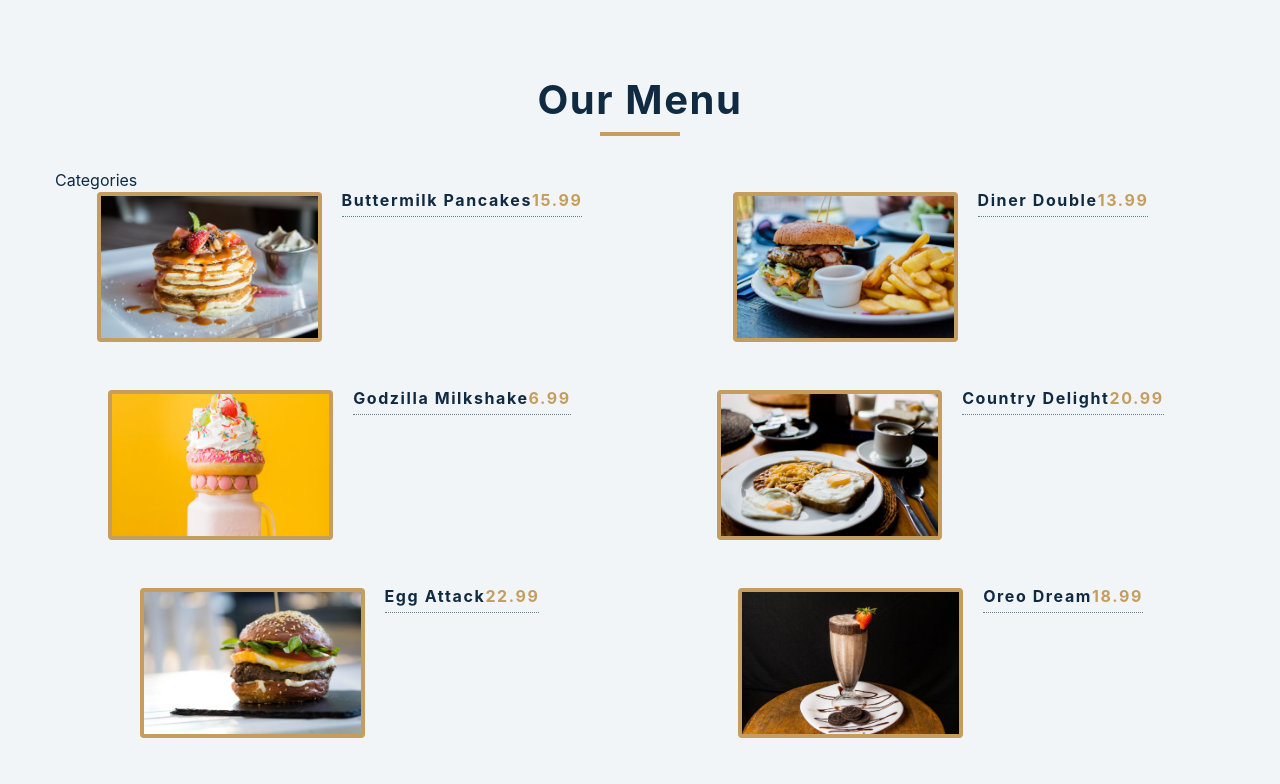
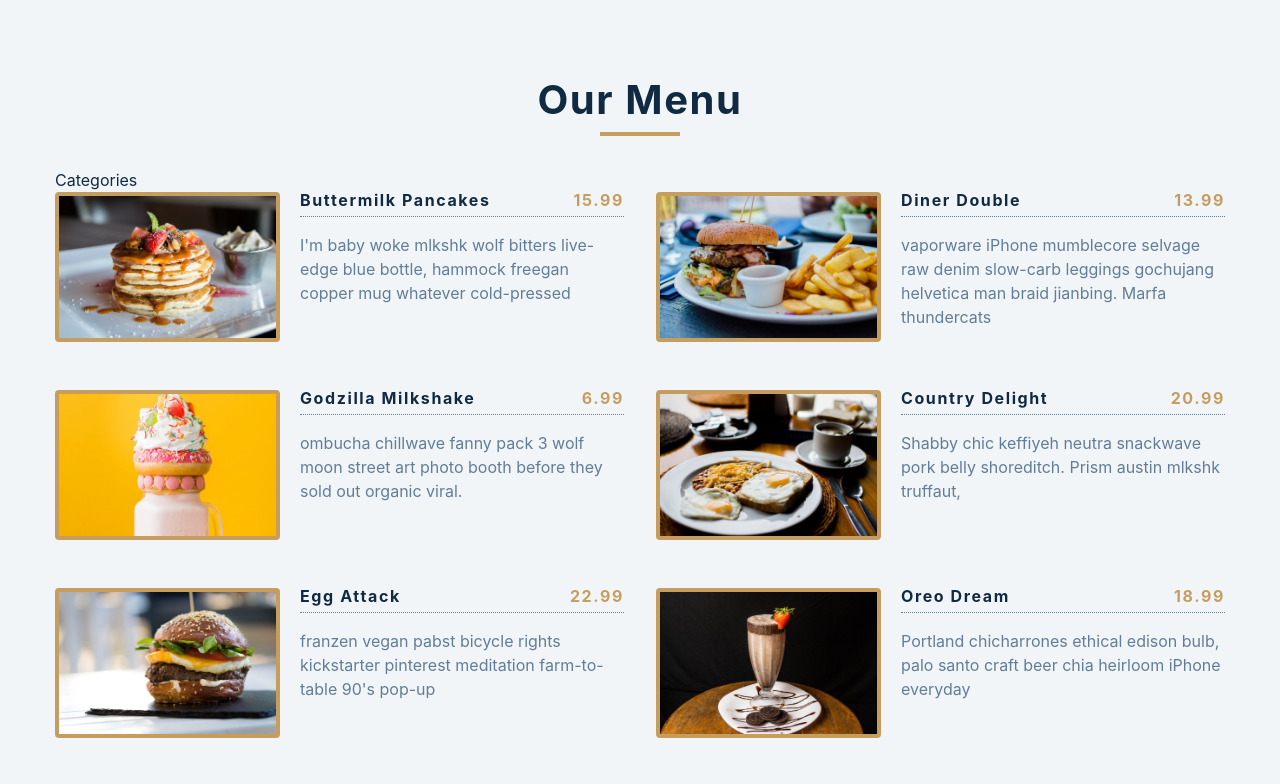
Before and after one commit to SyedMuhammedBilal/Menu-App, a React (Create React App) app: page / in a window 1280 px wide. Shown: the top 784 px of the page. Built offline with nearby package versions, Linux system fonts and the light colour scheme.

Commit message:
description added in products card

```diff
--- a/src/components/Menu.jsx
+++ b/src/components/Menu.jsx
@@ -13,6 +13,7 @@ const Menu = ({ items }) => {
                                 <h4> {title} </h4>
                                 <h4 className='price'> {price} </h4>
                             </header>
+                            <p className='item-text'> {desc} </p>
                         </div>
                     </article>
                 )
```
Also changed, not shown: 1 other file (tests, documents, lock files or other folders).
